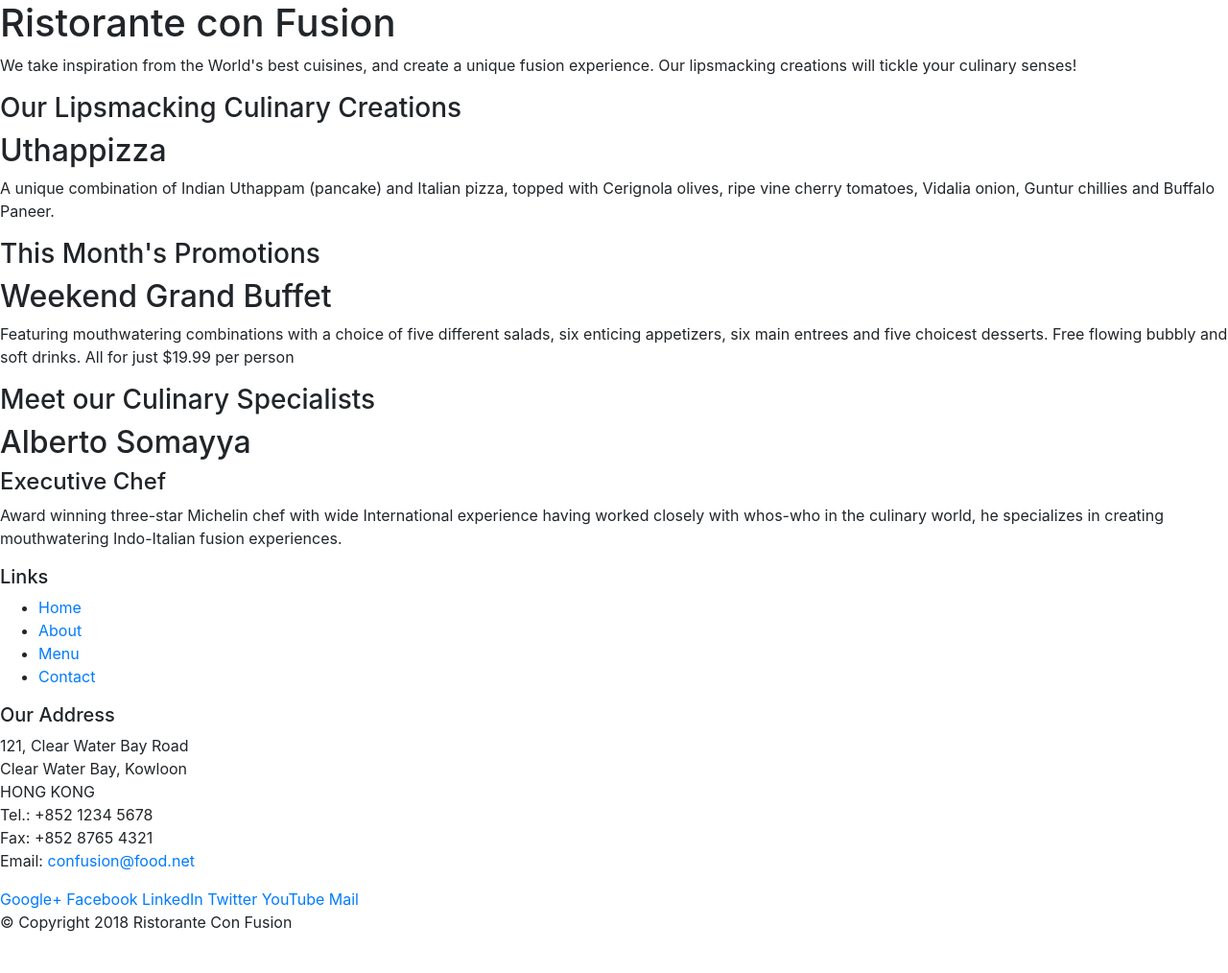
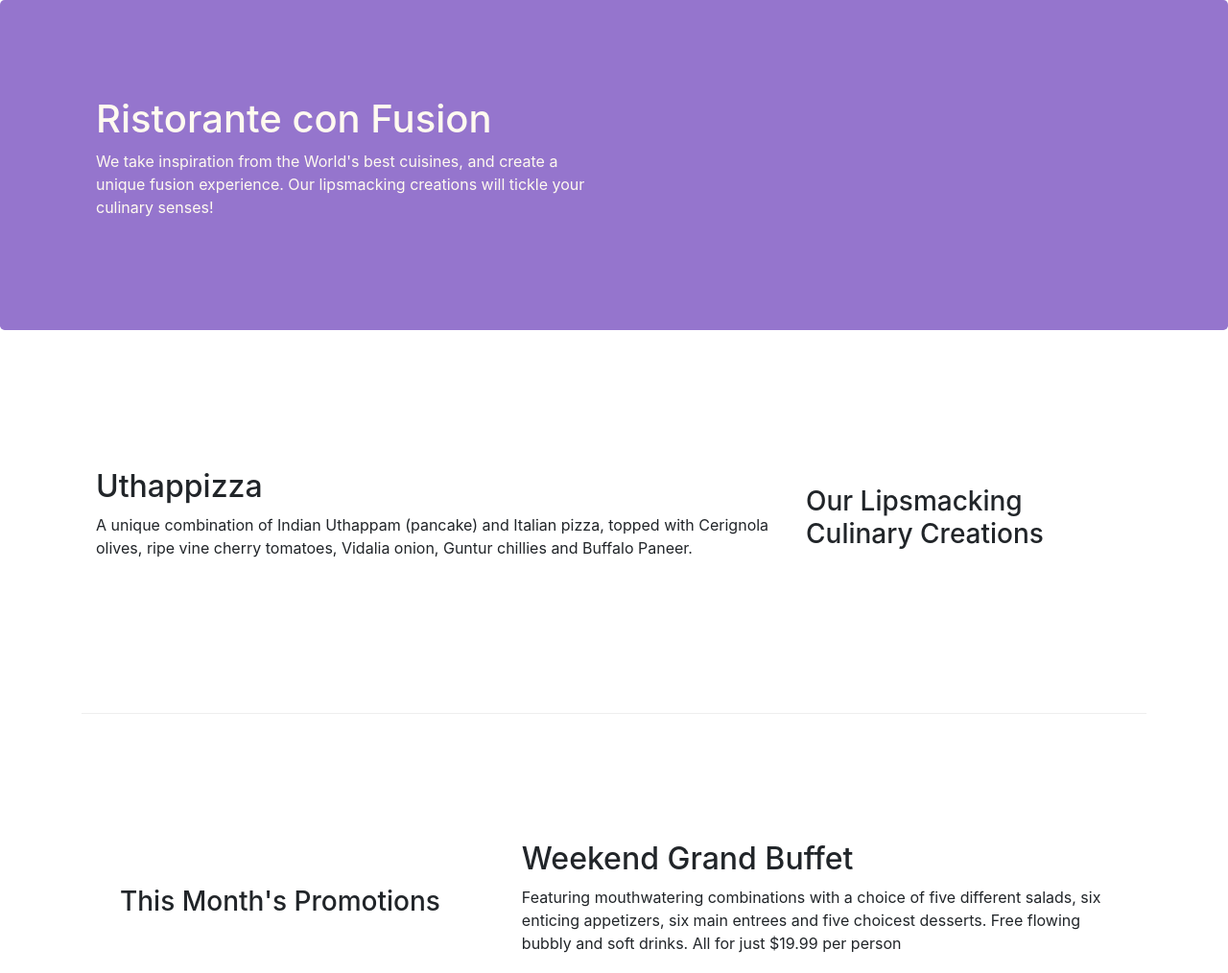
Before and after one commit to akshith271/conFusion, a website: page index.html in a window 1280 px wide. Shown: the top 1014 px of the page at 96% size. Before the commit the page ends 989 px from the top, so only its background shows below. Drawn offline with nearby package versions, Linux system fonts and the light colour scheme.

Commit message:
bootstrap-grid-part-2

```diff
--- /dev/null
+++ b/CSS/style.css
@@ -0,0 +1,34 @@
+.row-header{
+    margin: 0px auto;
+    padding: 0px auto;
+}
+.row-content{
+    margin: 0px;
+    padding: 50px 0px 50px 0px;
+    border-bottom: 1px ridge;
+    min-height: 400px;
+}
+
+.footer{
+    background-color: #D1C4E9;
+    margin: 0px auto;
+    padding: 20px 0px 20px 0px;
+}
+
+.jumbotron{
+    padding: 100px 0px 100px 0px;
+    margin: 0px auto;
+    background-color: #9575CD;
+    color: floralwhite;
+}
+
+.address{
+    font-size: 80%;
+    margin: 0px auto;
+    color: #0f0f0f;
+}
+
+.promotion{
+    margin: 0px auto;
+    padding: 5px 70px 5px 40px;
+}
--- a/index.html
+++ b/index.html
@@ -8,51 +8,52 @@
 
 
     <link rel="stylesheet" href="node_modules/bootstrap/dist/css/bootstrap.min.css">
+    <link rel="stylesheet" href="css/style.css">
     <title>Ristorante Con Fusion</title>
 </head>
 
 <body>
 
-    <header>
-        <div>
-            <div>
-                <div>
+    <header class="jumbotron jumbotron">
+        <div class="container">
+            <div class="row row-header">
+                <div class="col-12 col-sm-6">
                     <h1>Ristorante con Fusion</h1>
                     <p>We take inspiration from the World's best cuisines, and create a unique fusion experience. Our lipsmacking creations will tickle your culinary senses!</p>
                 </div>
-                <div>
+                <div class="col-12 col-sm">
                 </div>
             </div>
         </div>
     </header>
 
-    <div>
-        <div>
-            <div>
+    <div class="container">
+        <div class="row row-content align-items-center">
+            <div class="col-12 col-sm-4 order-sm-last col-md-4">
                 <h3>Our Lipsmacking Culinary Creations</h3>
             </div>
-            <div>
+            <div class="col col-sm order-sm-first col-md">
                 <h2>Uthappizza</h2>
                 <p>A unique combination of Indian Uthappam (pancake) and Italian pizza, topped with Cerignola olives, ripe vine cherry tomatoes, Vidalia onion, Guntur chillies and Buffalo Paneer.</p>
             </div>
         </div>
 
 
-        <div>
-            <div>
+        <div class="row row-content align-items-center">
+            <div col-12 col-sm-4 col-md-3 class="promotion">
                 <h3>This Month's Promotions</h3>
             </div>
-            <div>
+            <div class="col col-sm col-md">
                 <h2>Weekend Grand Buffet</h2>
                 <p>Featuring mouthwatering combinations with a choice of five different salads, six enticing appetizers, six main entrees and five choicest desserts. Free flowing bubbly and soft drinks. All for just $19.99 per person </p>
             </div>
         </div>
 
-        <div>
-            <div>
+        <div class="row row-content align-items-center">
+            <div class="col-12 col-sm-4 order-sm-last col-md-3">
                 <h3>Meet our Culinary Specialists</h3>
             </div>
-            <div>
+            <div class="col col-sm order-sm-first col-md">
                 <h2>Alberto Somayya</h2>
                 <h4>Executive Chef</h4>
                 <p>Award winning three-star Michelin chef with wide International experience having worked closely with whos-who in the culinary world, he specializes in creating mouthwatering Indo-Italian fusion experiences. </p>
@@ -60,19 +61,19 @@
         </div>
     </div>
 
-    <footer>
-        <div>
-            <div>
-                <div>
+    <footer class="footer">
+        <div class="container">
+            <div class="row">
+                <div class="col-4 offset-1col-sm-2">
                     <h5>Links</h5>
-                    <ul>
+                    <ul class="list-unstyled">
                         <li><a href="#">Home</a></li>
                         <li><a href="#">About</a></li>
                         <li><a href="#">Menu</a></li>
                         <li><a href="#">Contact</a></li>
                     </ul>
                 </div>
-                <div>
+                <div class="address">
                     <h5>Our Address</h5>
                     <address>
 		              121, Clear Water Bay Road<br>
@@ -83,24 +84,24 @@
 		              Email: <a href="mailto:confusion@food.net">confusion@food.net</a>
 		           </address>
                 </div>
-                <div>
-                    <div>
-                        <a href="http://google.com/+">Google+</a>
-                        <a href="http://www.facebook.com/profile.php?id=">Facebook</a>
-                        <a href="http://www.linkedin.com/in/">LinkedIn</a>
-                        <a href="http://twitter.com/">Twitter</a>
-                        <a href="http://youtube.com/">YouTube</a>
+                <div class="col-12 col-sm-4 align-self-center">
+                    <div class="text-center">
+                        <a href="http://google.com/+">Google+</a><br>
+                        <a href="http://www.facebook.com/profile.php?id=">Facebook</a><br>
+                        <a href="http://www.linkedin.com/in/">LinkedIn</a><br>
+                        <a href="http://twitter.com/">Twitter</a><br>
+                        <a href="http://youtube.com/">YouTube</a><br>
                         <a href="mailto:">Mail</a>
                     </div>
                 </div>
            </div>
-           <div>
-                <div>
+           <div class="row justify-content-center align-items-center">
+                <div class="col-auto" >
                     <p>© Copyright 2018 Ristorante Con Fusion</p>
                 </div>
            </div>
         </div>
-    </footer>
+    </footer >
     <script src="node_modules/jquery/dist/jquery.slim.min.js"></script>
     <script src="node_modules/popper.js/dist/umd/popper.min.js"></script>
     <script src="node_modules/bootstrap/dist/js/bootstrap.min.js"></script>
```
